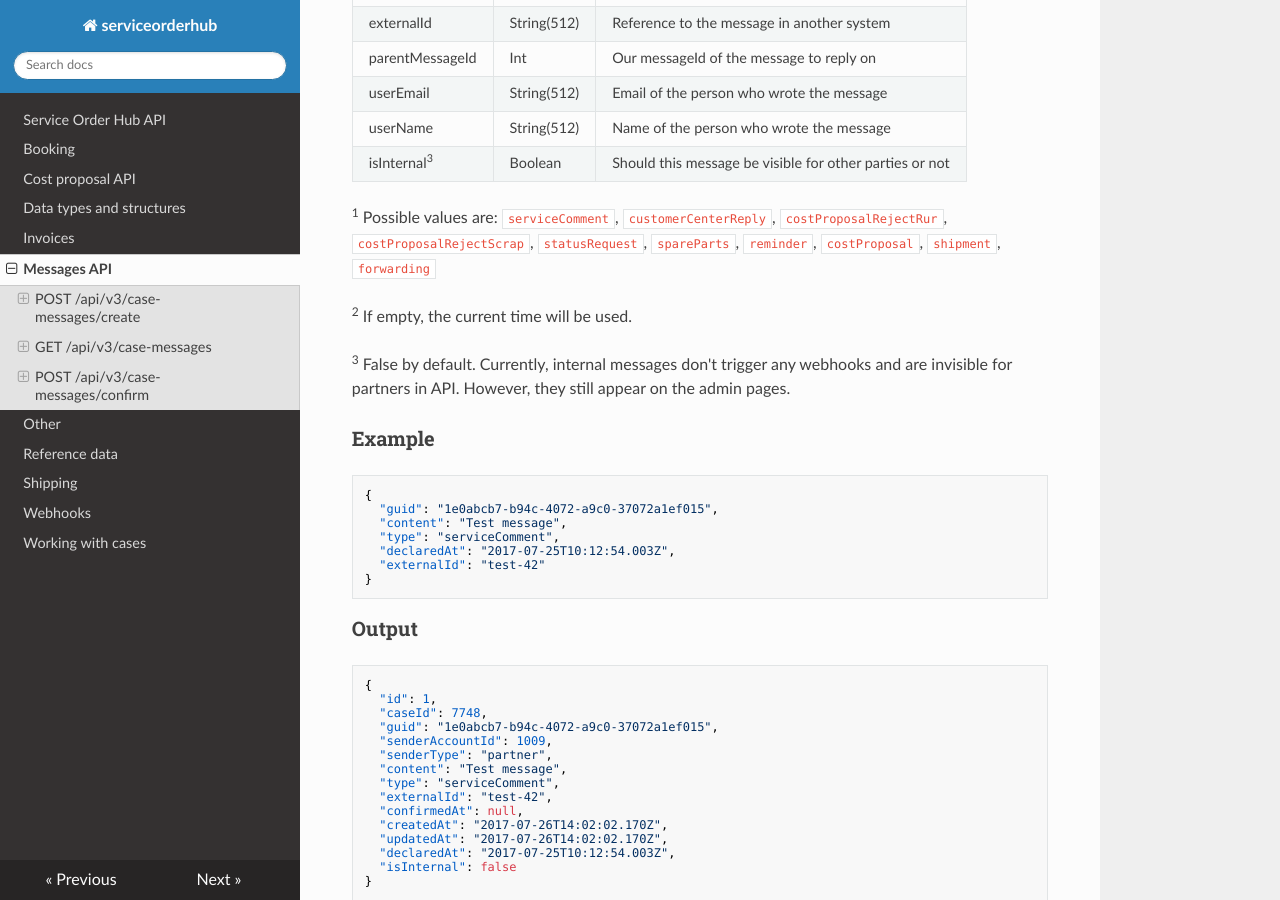
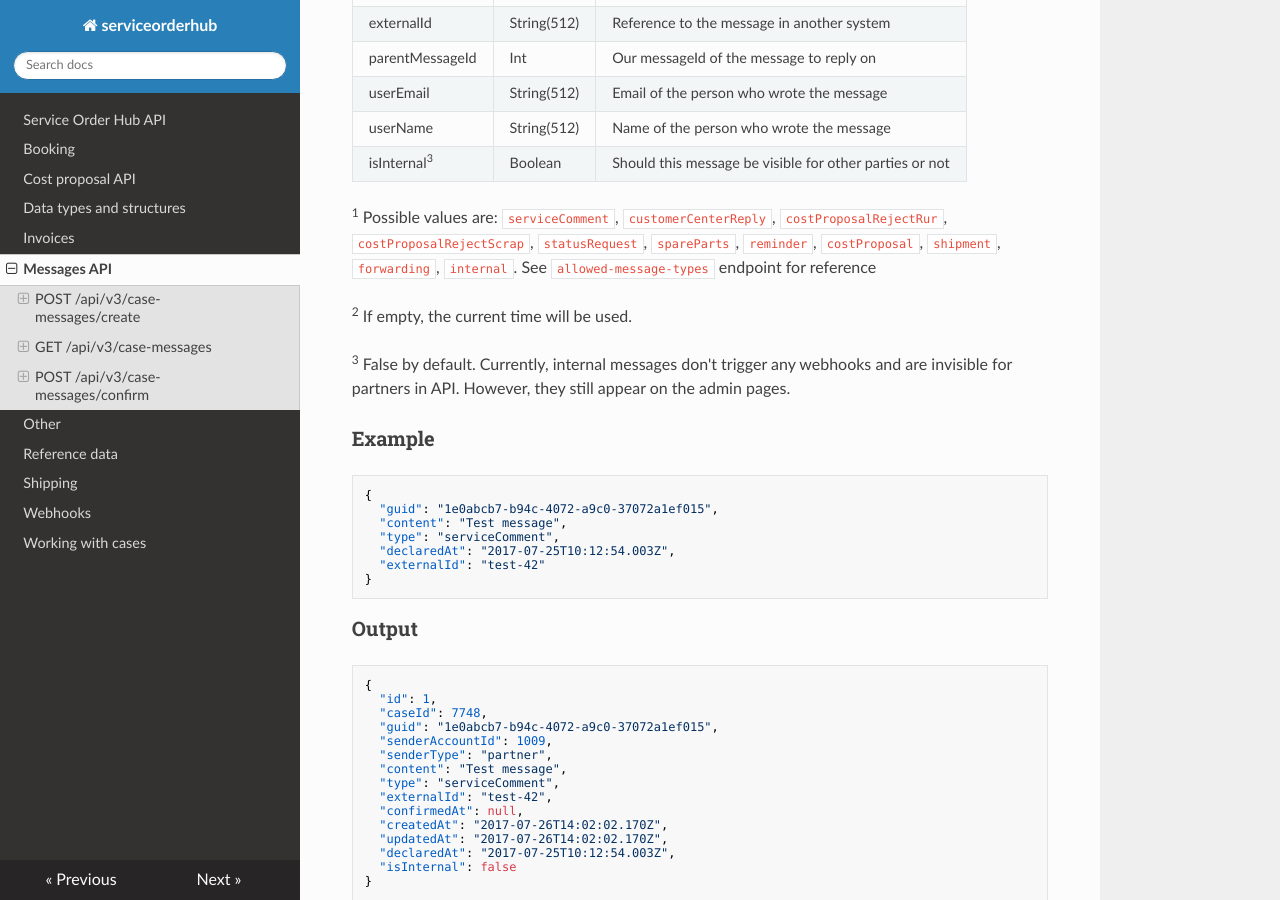
Before and after one commit to infocareworkshop/serviceorderhub-docs, an MkDocs documentation site: the page built from docs/Messages.md, in a window 1280 px wide and 900 px high, scrolled down 750 px. Built offline with MkDocs 1.6.1, drawn with Linux system fonts in a browser that asks for light colours; nearby versions of some CDN libraries.

Commit message:
Update message type options in Messages.md
Added 'internal' as a possible value for message types.

```diff
--- a/docs/Messages.md
+++ b/docs/Messages.md
@@ -30,7 +30,7 @@ Partner, Provider
 | userName               | String(512)  | Name of the person who wrote the message   |
 | isInternal<sup>3</sup> | Boolean      | Should this message be visible for other parties or not |
 
-<sup>1</sup> Possible values are: `serviceComment`, `customerCenterReply`, `costProposalRejectRur`, `costProposalRejectScrap`, `statusRequest`, `spareParts`, `reminder`, `costProposal`, `shipment`, `forwarding`
+<sup>1</sup> Possible values are: `serviceComment`, `customerCenterReply`, `costProposalRejectRur`, `costProposalRejectScrap`, `statusRequest`, `spareParts`, `reminder`, `costProposal`, `shipment`, `forwarding`, `internal`. See `allowed-message-types` endpoint for reference
 
 <sup>2</sup> If empty, the current time will be used.
 
```
